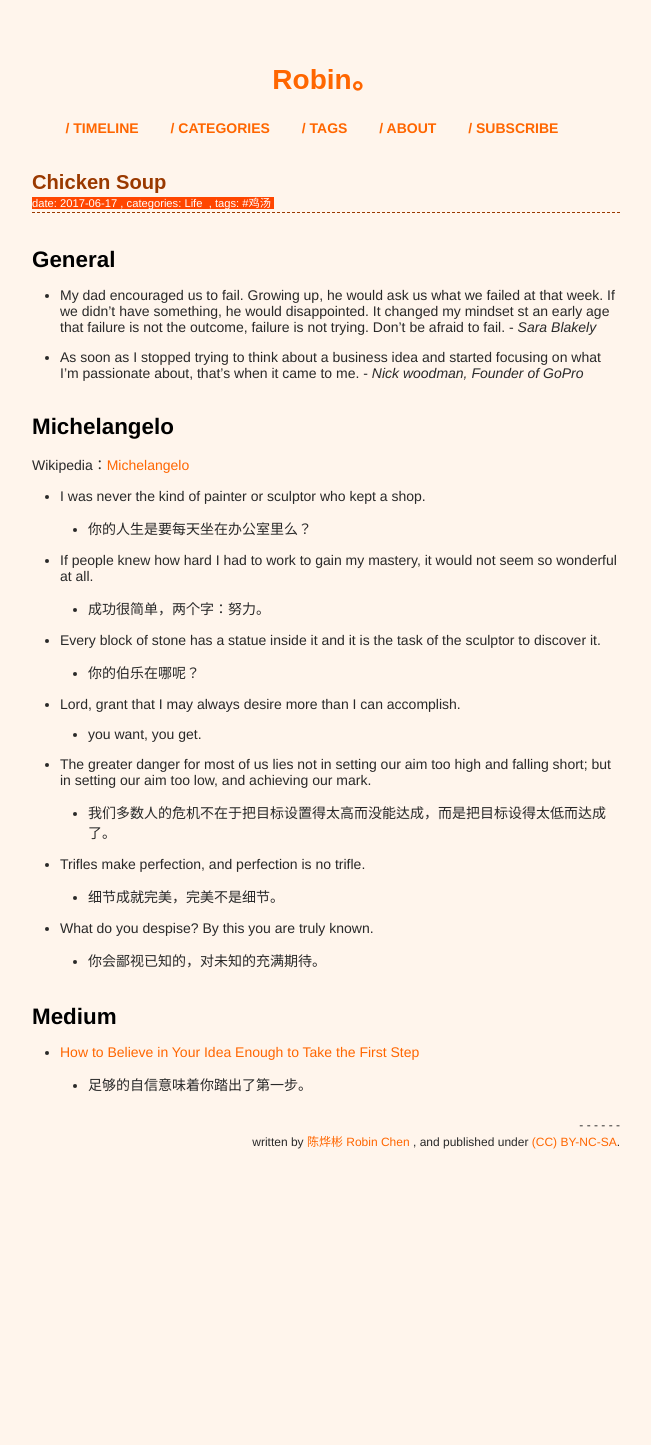
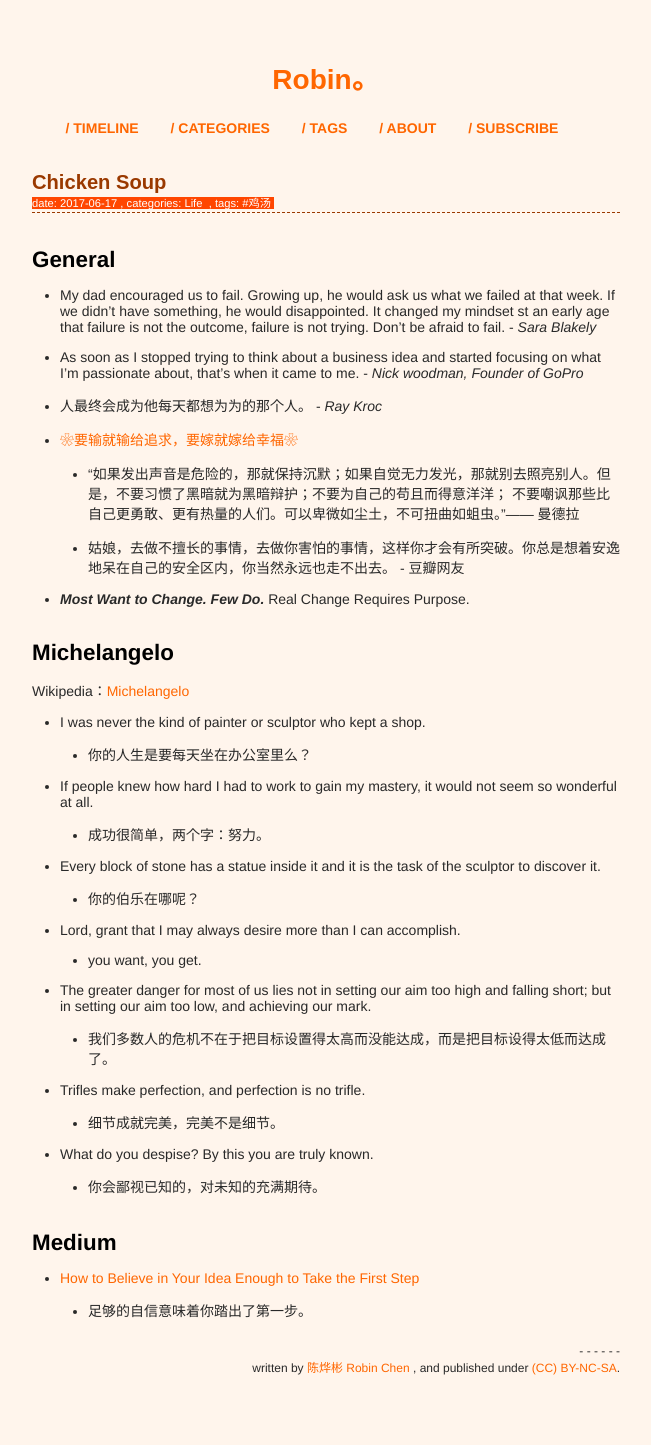
Before and after one commit to xianyuxmu/xianyuxmu.github.io, a Jekyll site: the page built from _posts/2017-06-17-chicken-soup.md, in a window 1280 px wide. Shown: the whole page, without its empty margins (314-965 px from the left). Built offline with Jekyll 4.4.1, drawn with Linux system fonts in a browser that asks for light colours; comment, search, counter and statistics services are not loaded; before the commit the page ends 1219 px from its top, so only the background shows below that.

Commit message:
Chicken Soup 19 June, 2017

```diff
--- a/_posts/2017-06-17-chicken-soup.md
+++ b/_posts/2017-06-17-chicken-soup.md
@@ -13,6 +13,11 @@ tags:
 
 - My dad encouraged us to fail. Growing up, he would ask us what we failed at that week. If we didn't have something, he would disappointed. It changed my mindset st an early age that failure is not the outcome, failure is not trying. Don't be afraid to fail. - *Sara Blakely*
 - As soon as I stopped trying to think about a business idea and started focusing on what I'm passionate about, that's when it came to me. - *Nick woodman, Founder of GoPro*
+- 人最终会成为他每天都想为为的那个人。 - *Ray Kroc*
+- [❀要输就输给追求，要嫁就嫁给幸福❀](https://www.douban.com/group/topic/30664484/)
+	- “如果发出声音是危险的，那就保持沉默；如果自觉无力发光，那就别去照亮别人。但是，不要习惯了黑暗就为黑暗辩护；不要为自己的苟且而得意洋洋； 不要嘲讽那些比自己更勇敢、更有热量的人们。可以卑微如尘土，不可扭曲如蛆虫。”—— 曼德拉
+	- 姑娘，去做不擅长的事情，去做你害怕的事情，这样你才会有所突破。你总是想着安逸地呆在自己的安全区内，你当然永远也走不出去。 - 豆瓣网友
+- ***Most Want to Change. Few Do.*** Real Change Requires Purpose.
 
 ## Michelangelo
 
```
